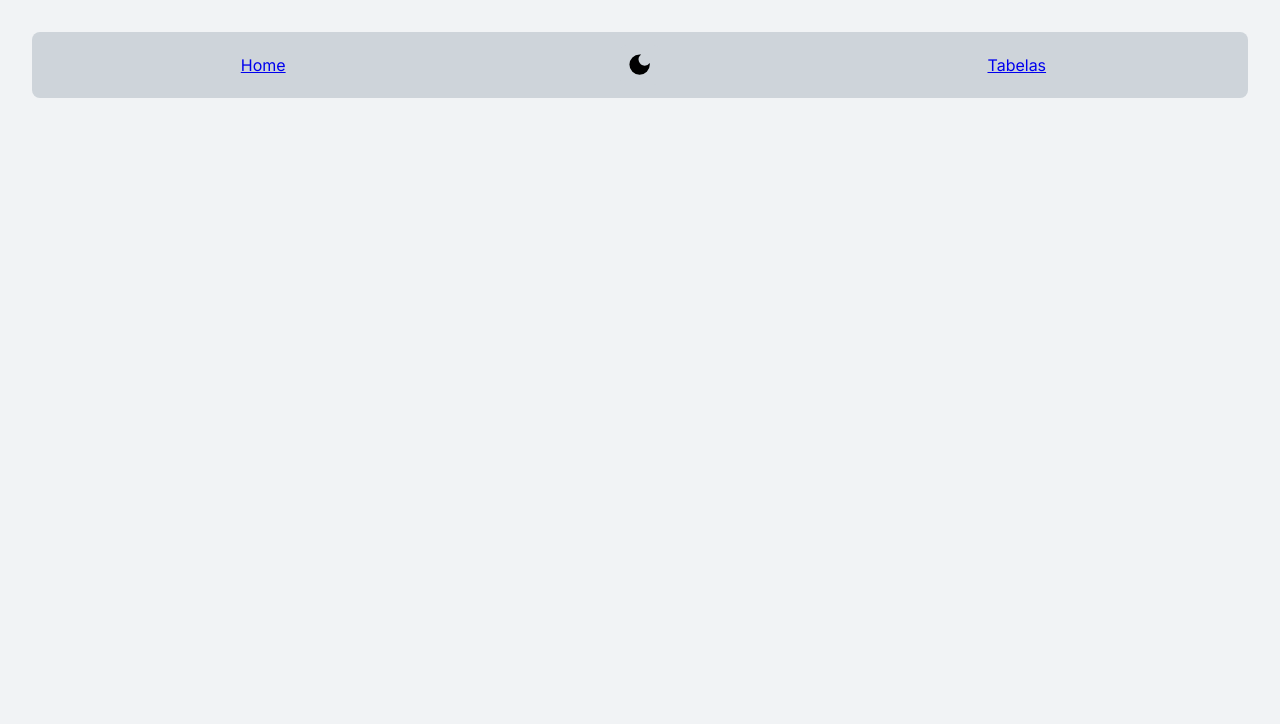
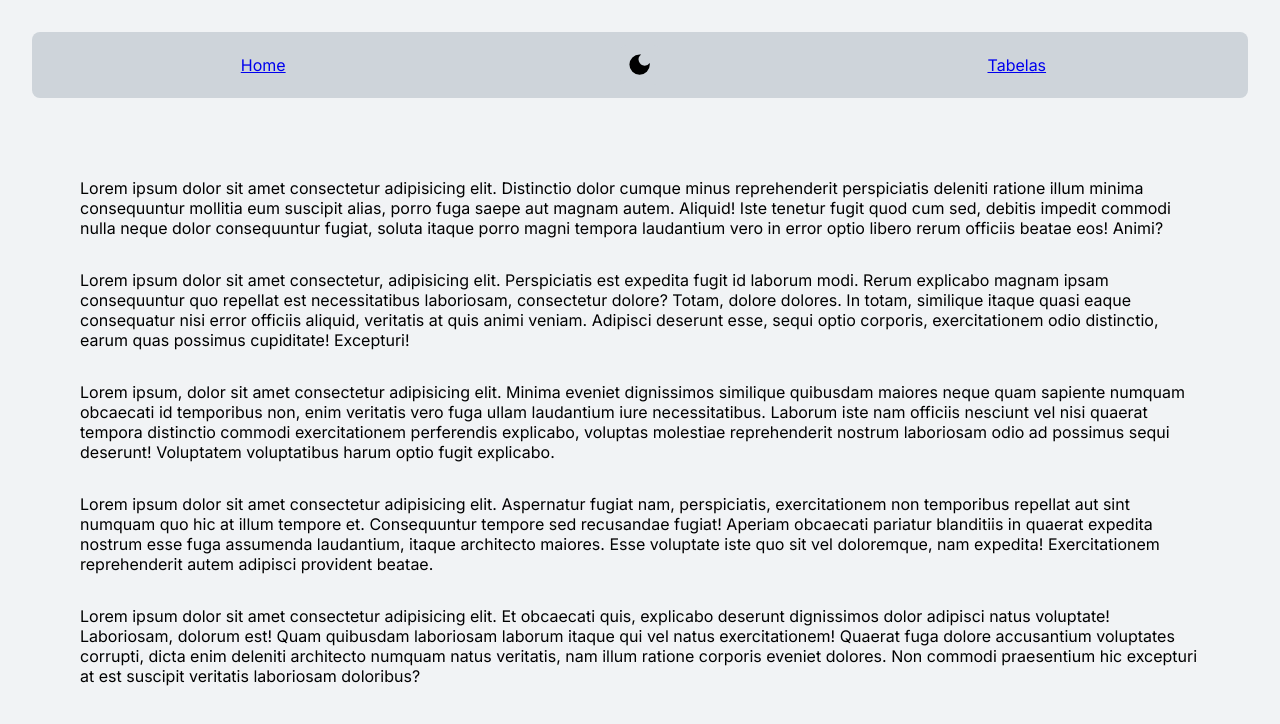
Before and after one commit to jonascsilva/tax-calculator, a Next.js app: page /about in a window 1280 px wide. Shown: the top 724 px of the page. Built offline with nearby package versions, Linux system fonts and the light colour scheme.

Commit message:
feat: add lorem ipsum into about page

```diff
--- a/src/app/about/page.tsx
+++ b/src/app/about/page.tsx
@@ -1 +1,42 @@
-export default function Page() {}
+import styles from './styles.module.scss'
+
+export default function Page() {
+  return (
+    <main className={styles.root}>
+      <p>
+        Lorem ipsum dolor sit amet consectetur adipisicing elit. Distinctio dolor cumque minus reprehenderit
+        perspiciatis deleniti ratione illum minima consequuntur mollitia eum suscipit alias, porro fuga saepe aut magnam
+        autem. Aliquid! Iste tenetur fugit quod cum sed, debitis impedit commodi nulla neque dolor consequuntur fugiat,
+        soluta itaque porro magni tempora laudantium vero in error optio libero rerum officiis beatae eos! Animi?
+      </p>
+      <p>
+        Lorem ipsum dolor sit amet consectetur, adipisicing elit. Perspiciatis est expedita fugit id laborum modi. Rerum
+        explicabo magnam ipsam consequuntur quo repellat est necessitatibus laboriosam, consectetur dolore? Totam,
+        dolore dolores. In totam, similique itaque quasi eaque consequatur nisi error officiis aliquid, veritatis at
+        quis animi veniam. Adipisci deserunt esse, sequi optio corporis, exercitationem odio distinctio, earum quas
+        possimus cupiditate! Excepturi!
+      </p>
+      <p>
+        Lorem ipsum, dolor sit amet consectetur adipisicing elit. Minima eveniet dignissimos similique quibusdam maiores
+        neque quam sapiente numquam obcaecati id temporibus non, enim veritatis vero fuga ullam laudantium iure
+        necessitatibus. Laborum iste nam officiis nesciunt vel nisi quaerat tempora distinctio commodi exercitationem
+        perferendis explicabo, voluptas molestiae reprehenderit nostrum laboriosam odio ad possimus sequi deserunt!
+        Voluptatem voluptatibus harum optio fugit explicabo.
+      </p>
+      <p>
+        Lorem ipsum dolor sit amet consectetur adipisicing elit. Aspernatur fugiat nam, perspiciatis, exercitationem non
+        temporibus repellat aut sint numquam quo hic at illum tempore et. Consequuntur tempore sed recusandae fugiat!
+        Aperiam obcaecati pariatur blanditiis in quaerat expedita nostrum esse fuga assumenda laudantium, itaque
+        architecto maiores. Esse voluptate iste quo sit vel doloremque, nam expedita! Exercitationem reprehenderit autem
+        adipisci provident beatae.
+      </p>
+      <p>
+        Lorem ipsum dolor sit amet consectetur adipisicing elit. Et obcaecati quis, explicabo deserunt dignissimos dolor
+        adipisci natus voluptate! Laboriosam, dolorum est! Quam quibusdam laboriosam laborum itaque qui vel natus
+        exercitationem! Quaerat fuga dolore accusantium voluptates corrupti, dicta enim deleniti architecto numquam
+        natus veritatis, nam illum ratione corporis eveniet dolores. Non commodi praesentium hic excepturi at est
+        suscipit veritatis laboriosam doloribus?
+      </p>
+    </main>
+  )
+}
--- /dev/null
+++ b/src/app/about/styles.module.scss
@@ -0,0 +1,6 @@
+.root {
+  padding: 5rem;
+  display: flex;
+  row-gap: 2rem;
+  flex-direction: column;
+}
```
